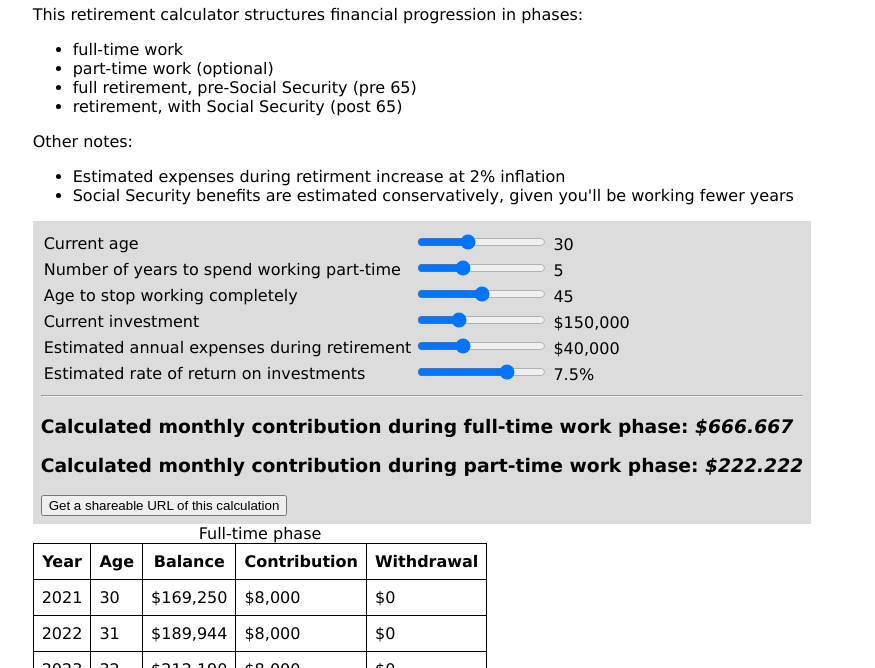
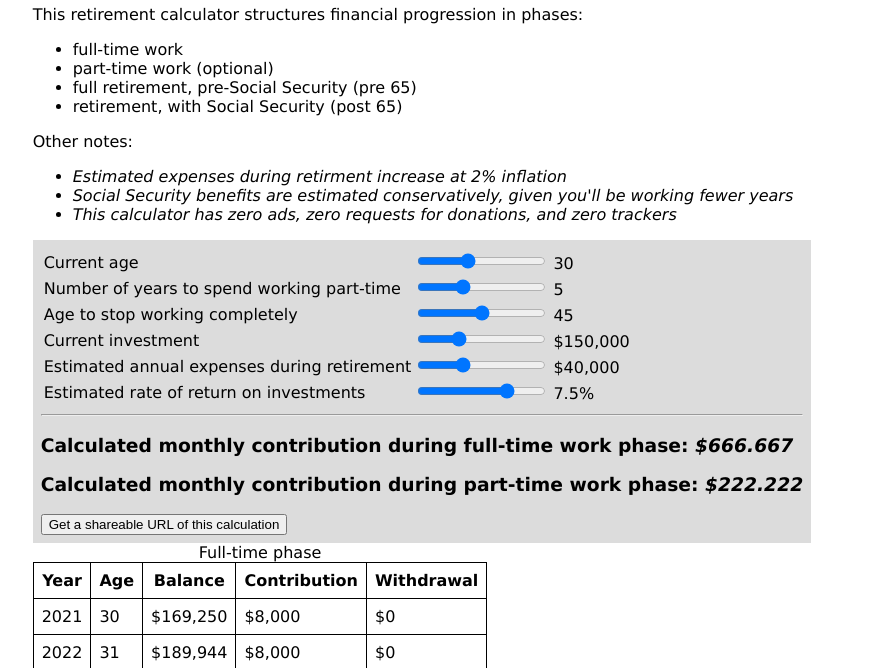
Before and after one commit to markfullmer/fire, a plain HTML site: page index.html in a window 1280 px wide. Shown: the part 127-795 px from the top of the page, without its empty margins (202-1077 px from the left). Drawn offline with Linux system fonts and the light colour scheme.

Commit message:
Add note about no ulterior motives

```diff
--- a/index.html
+++ b/index.html
@@ -64,10 +64,13 @@ This retirement calculator structures financial progression in phases:
   <li>retirement, with Social Security (post 65)</li>
 </ul>
 Other notes:
-<ul>
-  <li>Estimated expenses during retirment increase at 2% inflation</li>
-  <li>Social Security benefits are estimated conservatively, given you'll be working fewer years</li>
-</ul>
+<em>
+  <ul>
+    <li>Estimated expenses during retirment increase at 2% inflation</li>
+    <li>Social Security benefits are estimated conservatively, given you'll be working fewer years</li>
+    <li>This calculator has zero ads, zero requests for donations, and zero trackers</li>
+  </ul>
+</em>
 
 <main>
 <div class="panel">
```
